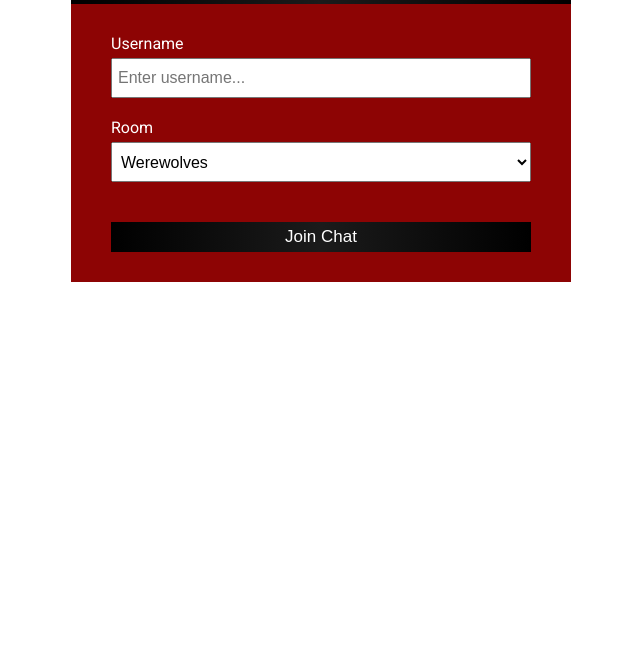
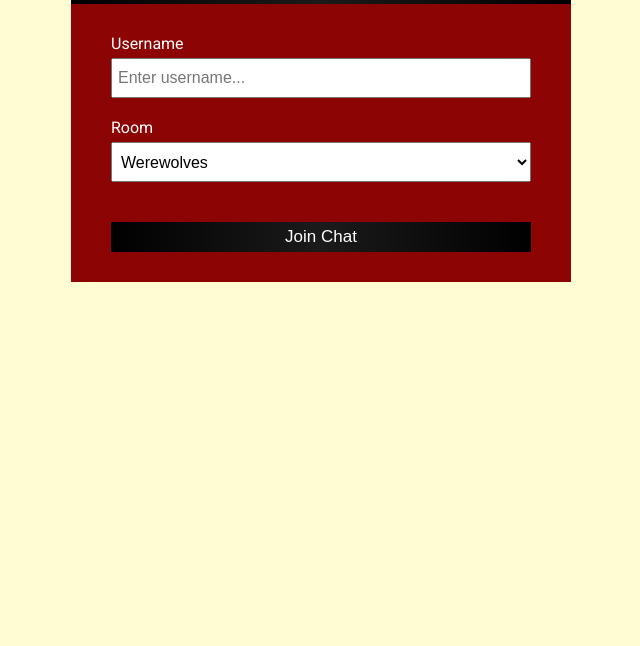
Before and after one commit to dylxntn/PhantizmoConnect, a website: page public/index.html in a window 1280 px wide. Shown: the part 154-800 px from the top of the page, without its empty margins (319-959 px from the left). Drawn offline with Linux system fonts and the light colour scheme.

Commit message:
Update style.css

```diff
--- a/public/css/style.css
+++ b/public/css/style.css
@@ -19,7 +19,7 @@
 body {
 	font-family: 'Roboto', sans-serif;
 	font-size: 16px;
-	background: var(--light-color);
+	background: rgb(255, 251, 210);
 	margin: 20px;
 }
 
```
